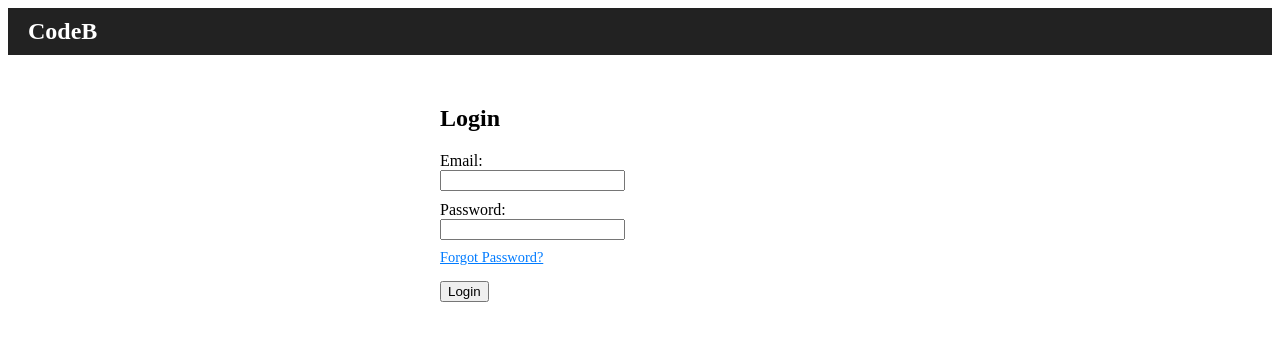
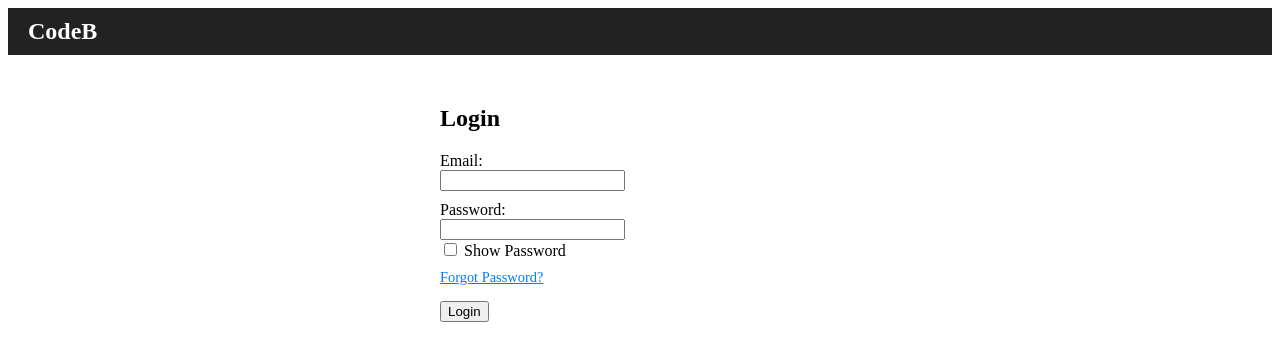
Before and after one commit to l-rohittt-l/codeb-auth-frontend, a React (Vite) app: page /login in a window 1280 px wide. Shown: the top 360 px of the page. Built offline with nearby package versions, Linux system fonts and the light colour scheme.

Commit message:
Improved Login Page Functions

```diff
--- a/src/pages/LoginPage.jsx
+++ b/src/pages/LoginPage.jsx
@@ -11,6 +11,7 @@ const LoginPage = () => {
     password: ''
   });
 
+  const [showPassword, setShowPassword] = useState(false);
   const [message, setMessage] = useState('');
 
   const handleChange = (e) => {
@@ -20,9 +21,28 @@ const LoginPage = () => {
     });
   };
 
+  const validateInput = () => {
+    if (!formData.email || !formData.password) {
+      return "Email and password are required.";
+    }
+
+    const emailRegex = /^[^\s@]+@[^\s@]+\.[^\s@]+$/;
+    if (!emailRegex.test(formData.email)) {
+      return "Please enter a valid email address.";
+    }
+
+    return null;
+  };
+
   const handleSubmit = async (e) => {
     e.preventDefault();
     setMessage('');
+
+    const inputError = validateInput();
+    if (inputError) {
+      setMessage(inputError);
+      return;
+    }
 
     try {
       const response = await axios.post('https://codeb-ims.onrender.com/api/login', formData);
@@ -68,15 +88,24 @@ const LoginPage = () => {
               required
             />
           </div>
+
           <div style={{ marginTop: '10px' }}>
             <label>Password:</label><br />
             <input
-              type="password"
+              type={showPassword ? "text" : "password"}
               name="password"
               value={formData.password}
               onChange={handleChange}
               required
             />
+          </div>
+
+          <div>
+            <input
+              type="checkbox"
+              checked={showPassword}
+              onChange={() => setShowPassword(!showPassword)}
+            /> Show Password
           </div>
 
           <div style={{ marginTop: '8px' }}>
```
